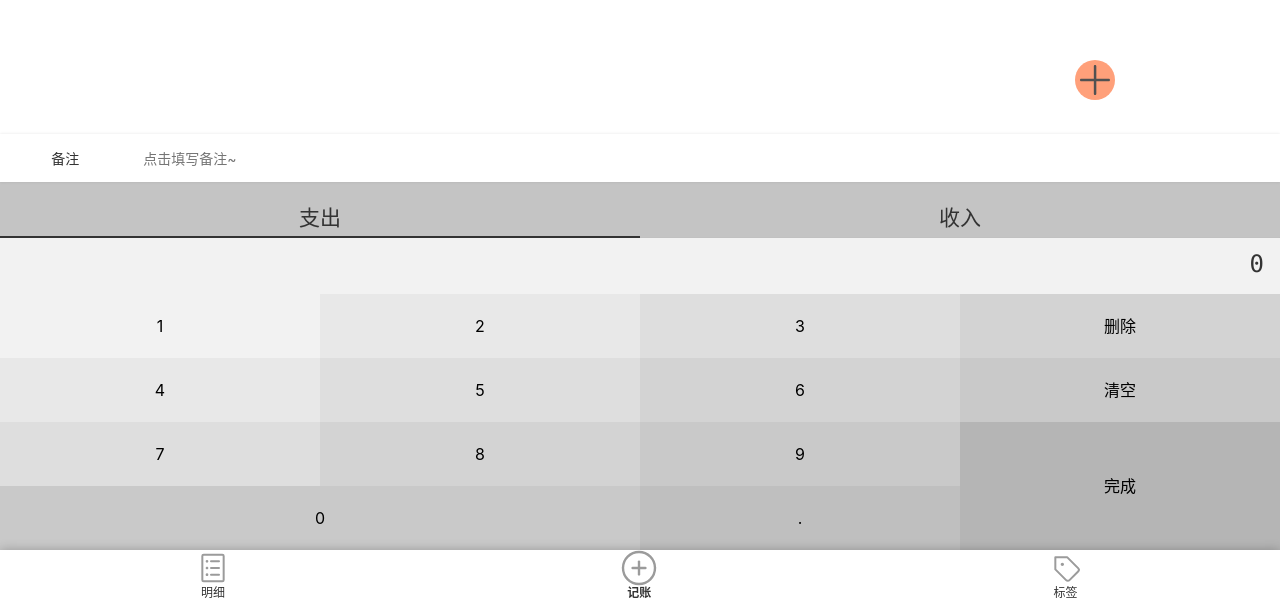
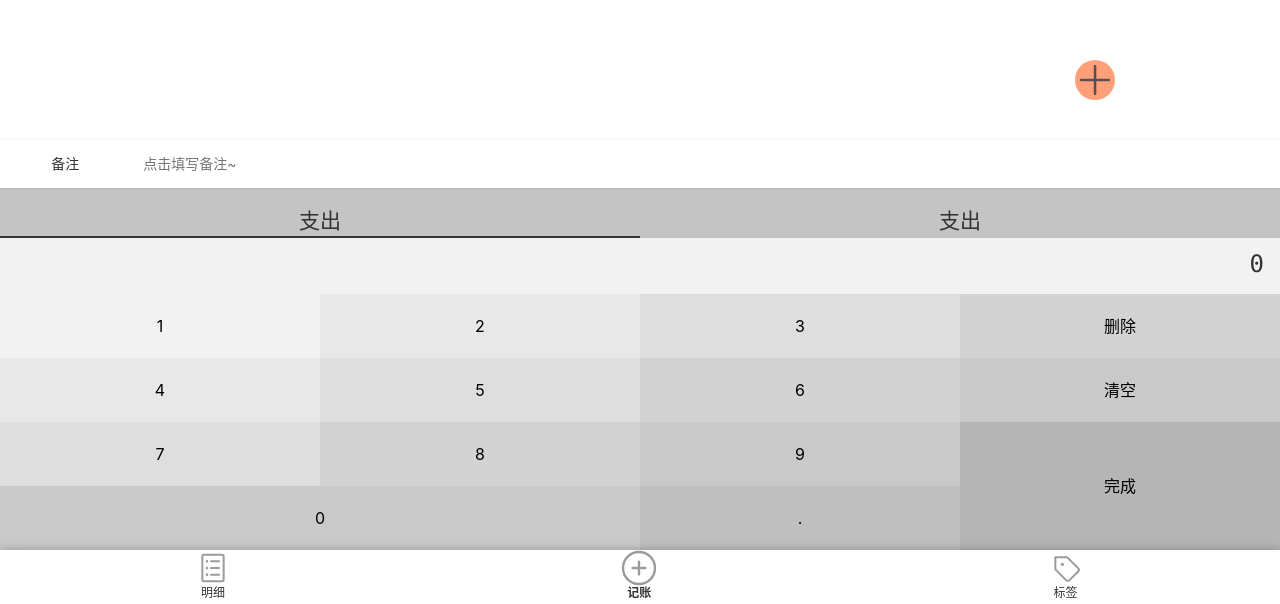
Before and after one commit to ShinyuYang/PPmorney-new, a Vue app: page /#/money in a window 1280 px wide. Shown: the part 196-800 px from the top of the page. Built offline with nearby package versions, Linux system fonts and the light colour scheme; a small style sheet from the web is missing.

Commit message:
删除types

```diff
--- a/src/views/Money.vue
+++ b/src/views/Money.vue
@@ -1,8 +1,8 @@
 <template>
 <Layout class-prefix="layout">
   <NumberPad @update:value="onUpdateAmount" @submit="saveRecord" />
-  <Types :data-source="recordTypeList"
-         :value.sync="record.type"/>
+  <Tabs :data-source="recordTypeList"
+        :value.sync="record.type"/>
   <Notes field-name="备注"
          placeholder="点击填写备注~"
          @update:value="onUpdateNotes"/>
@@ -18,19 +18,23 @@ import Vue from 'vue';
 import NumberPad from '@/components/Money/NumberPad.vue';
 import Notes from '@/components/Money/Notes.vue';
 import Tags2 from '@/components/Money/Tags2.vue';
-import Types from '@/components/Money/Types.vue';
 import {Component} from 'vue-property-decorator';
+import Tabs from '@/components/Money/Tabs.vue';
 import recordTypeList from '@/constants/recordTypeList';
 
 
 
+
 @Component({
-  components: {Tags2,Notes,Types,NumberPad,recordTypeList},
+  components: {Tabs, Tags2,Notes,NumberPad},
 })
 export default class Money extends Vue  {
   get recordList(){
     return this.$store.state.recordList;
   }
+
+recordTypeList = recordTypeList;
+
       record: RecordItem={
         tags: [],
         notes: '',
```
Also changed, not shown: src/views/Details.vue (+4 -5 lines).
